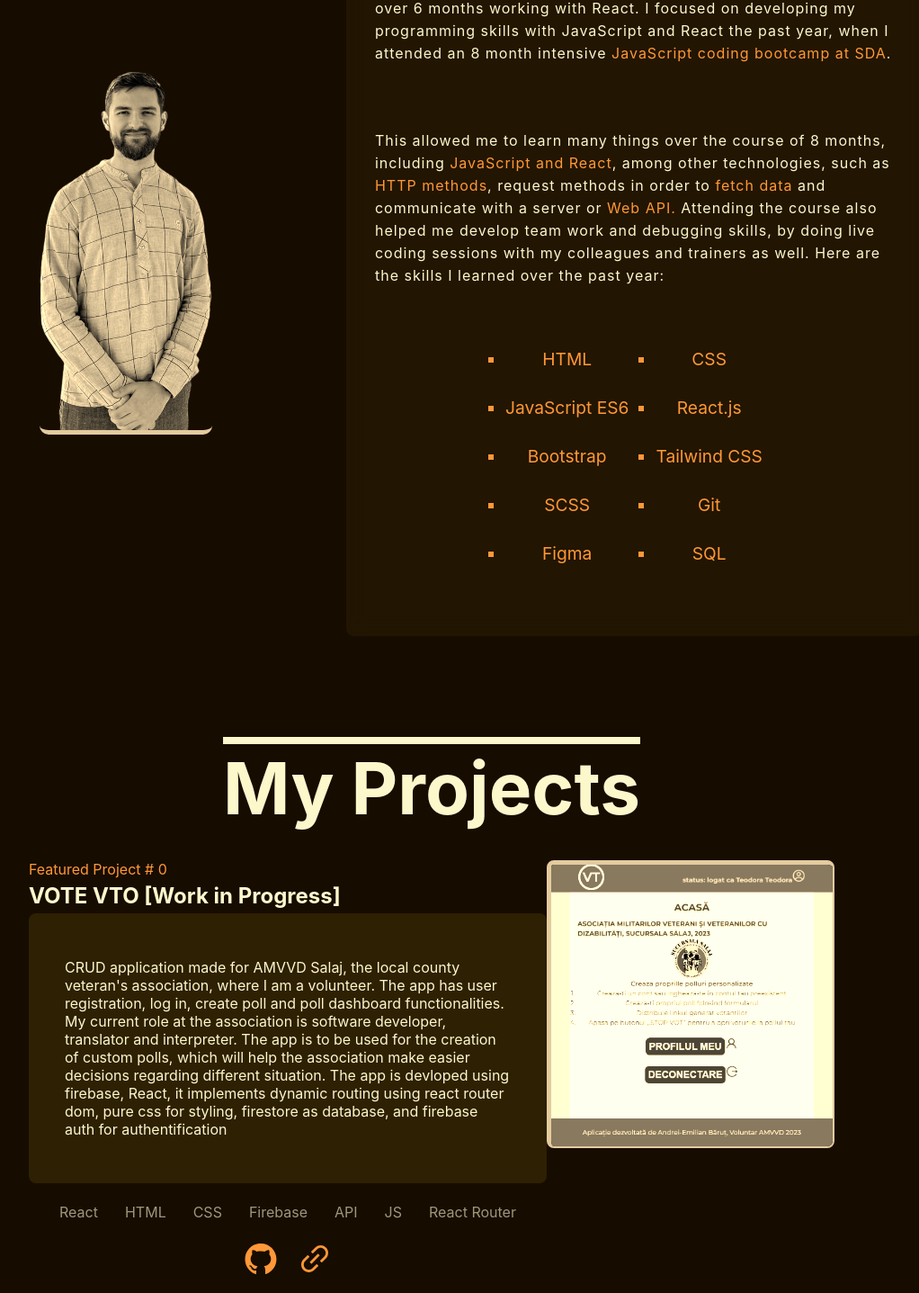
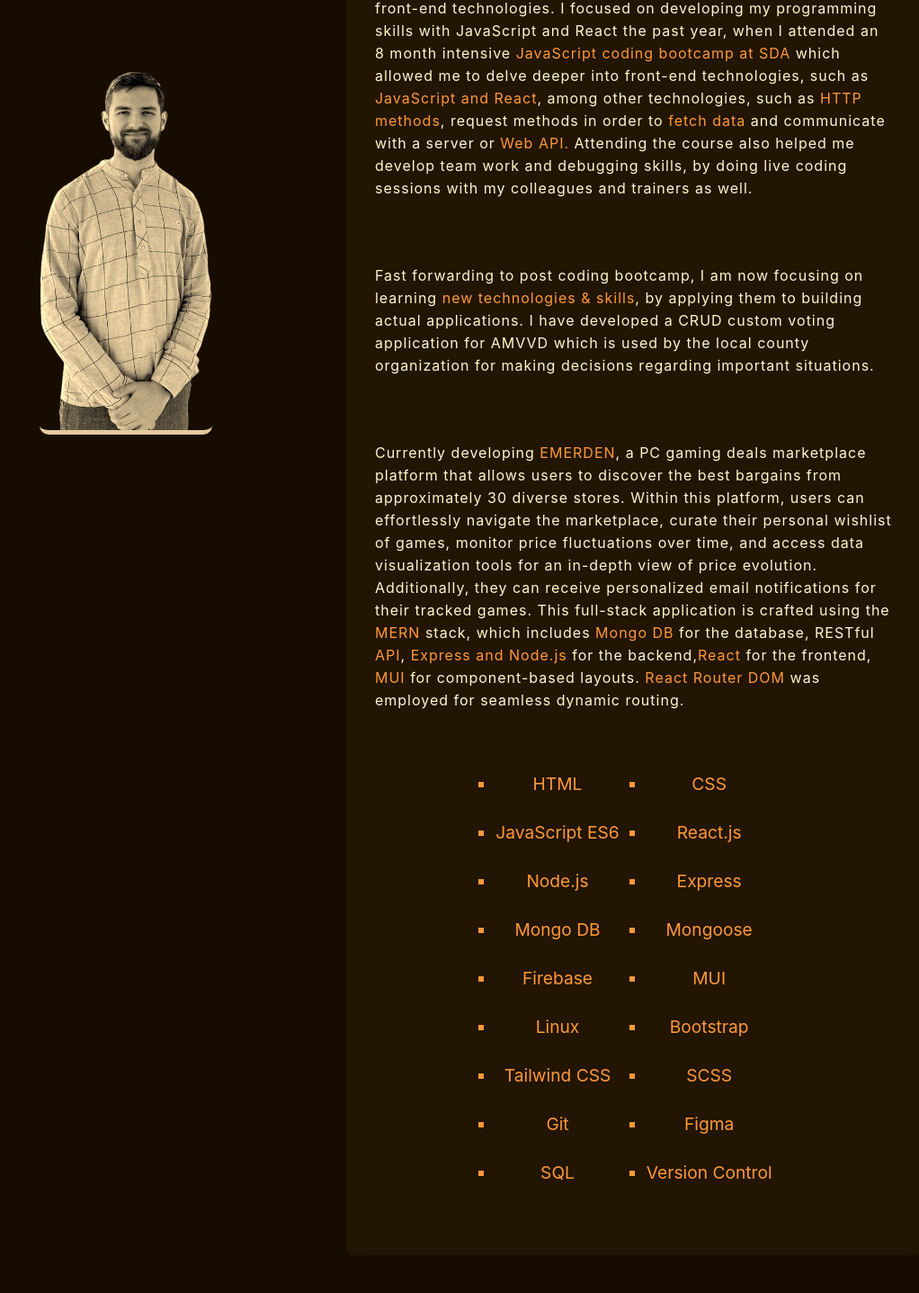
Before and after one commit to andreiBarut/new-web-portfolio, a React (Create React App) app: page / in a window 1280 px wide. Shown: the part 937-2374 px from the top of the page at 90% size, without its empty margins (160-1182 px from the left). Built offline with nearby package versions, Linux system fonts and the light colour scheme.

Commit message:
updated content 24th May

```diff
--- a/src/db.json
+++ b/src/db.json
@@ -2,9 +2,9 @@
 	"projects": [
 		{
 			"id": 0,
-			"title": "VOTE VTO [Work in Progress]",
+			"title": "VOTE VTO",
 			"image": "voteVTO.png",
-			"description": "CRUD application made for AMVVD Salaj, the local county veteran's association, where I am a volunteer. The app has user registration, log in, create poll and poll dashboard functionalities. My current role at the association is software developer, translator and interpreter. The app is to be used for the creation of custom polls, which will help the association make easier decisions regarding different situation. The app is devloped using firebase, React, it implements dynamic routing using react router dom, pure css for styling, firestore as database, and firebase auth for authentification",
+			"description": "CRUD application built using React and Firebase, offering features such as registration, login, poll creation, and a poll dashboard. It incorporates functional programming principles and utilizes the dynamic routing capabilities of React Router DOM; currently used by AMVVD to make decisions regarding important events.",
 			"technologies": [
 				"React",
 				"HTML",
--- a/src/index.css
+++ b/src/index.css
@@ -1,10 +1,12 @@
 @import url("https://fonts.googleapis.com/css2?family=Advent+Pro:wght@100;200;300;400;500;600;700&family=Orbitron&family=Ubuntu+Mono&display=swap");
+
 * {
 	margin: 0;
 	padding: 0;
 	box-sizing: border-box;
 	scroll-behavior: smooth;
 }
+
 body {
 	font-family: -apple-system, BlinkMacSystemFont, "Segoe UI", "Roboto", "Oxygen",
 		"Ubuntu", "Cantarell", "Fira Sans", "Droid Sans", "Helvetica Neue", sans-serif;
--- a/src/pages/about/About.jsx
+++ b/src/pages/about/About.jsx
@@ -17,16 +17,11 @@ export default function About() {
 					<Fade direction="bottom" duration={2000}>
 						<p>
 							Over two years experience working with HTML, CSS (flexbox, grid layouts,
-							bootstrap, SCSS), one year of working with JavaScript, over 6 months
-							working with React. I focused on developing my programming skills with
+							bootstrap, SCSS, Tailwind CSS), one year working with front-end
+							technologies. I focused on developing my programming skills with
 							JavaScript and React the past year, when I attended an 8 month intensive{" "}
-							<span className="highlighted">JavaScript coding bootcamp at SDA</span>.
-						</p>
-					</Fade>
-					<Fade>
-						<p>
-							This allowed me to learn many things over the course of 8 months,
-							including
+							<span className="highlighted">JavaScript coding bootcamp at SDA</span>{" "}
+							which allowed me to delve deeper into front-end technologies, such as{" "}
 							<span className="highlighted"> JavaScript and React</span>, among other
 							technologies, such as
 							<span className="highlighted"> HTTP methods</span>, request methods in
@@ -35,8 +30,34 @@ export default function About() {
 							and communicate with a server or
 							<span className="highlighted"> Web API. </span>Attending the course also
 							helped me develop team work and debugging skills, by doing live coding
-							sessions with my colleagues and trainers as well. Here are the skills I
-							learned over the past year:
+							sessions with my colleagues and trainers as well.
+						</p>
+					</Fade>
+					<Fade>
+						<p>
+							Fast forwarding to post coding bootcamp, I am now focusing on learning{" "}
+							<span className="highlighted">new technologies & skills</span>, by
+							applying them to building actual applications. I have developed a CRUD
+							custom voting application for AMVVD which is used by the local county
+							organization for making decisions regarding important situations.
+						</p>
+						<p>
+							Currently developing <span className="highlighted">EMERDEN</span>, a PC
+							gaming deals marketplace platform that allows users to discover the best
+							bargains from approximately 30 diverse stores. Within this platform,
+							users can effortlessly navigate the marketplace, curate their personal
+							wishlist of games, monitor price fluctuations over time, and access data
+							visualization tools for an in-depth view of price evolution.
+							Additionally, they can receive personalized email notifications for their
+							tracked games. This full-stack application is crafted using the{" "}
+							<span className="highlighted">MERN </span>
+							stack, which includes <span className="highlighted">Mongo DB</span> for
+							the database, RESTful <span className="highlighted">API</span>,{" "}
+							<span className="highlighted">Express and Node.js</span> for the backend,
+							<span className="highlighted">React</span> for the frontend,{" "}
+							<span className="highlighted">MUI</span> for component-based layouts.
+							<span className="highlighted"> React Router DOM</span> was employed for
+							seamless dynamic routing.
 						</p>
 					</Fade>
 					<Fade>
@@ -50,6 +71,20 @@ export default function About() {
 
 								<li>React.js</li>
 
+								<li>Node.js</li>
+
+								<li>Express</li>
+
+								<li>Mongo DB</li>
+
+								<li>Mongoose</li>
+
+								<li>Firebase</li>
+
+								<li>MUI</li>
+
+								<li>Linux</li>
+
 								<li>Bootstrap</li>
 
 								<li>Tailwind CSS</li>
@@ -61,6 +96,8 @@ export default function About() {
 								<li>Figma</li>
 
 								<li>SQL</li>
+
+								<li>Version Control</li>
 							</ul>
 						</article>
 					</Fade>
```
